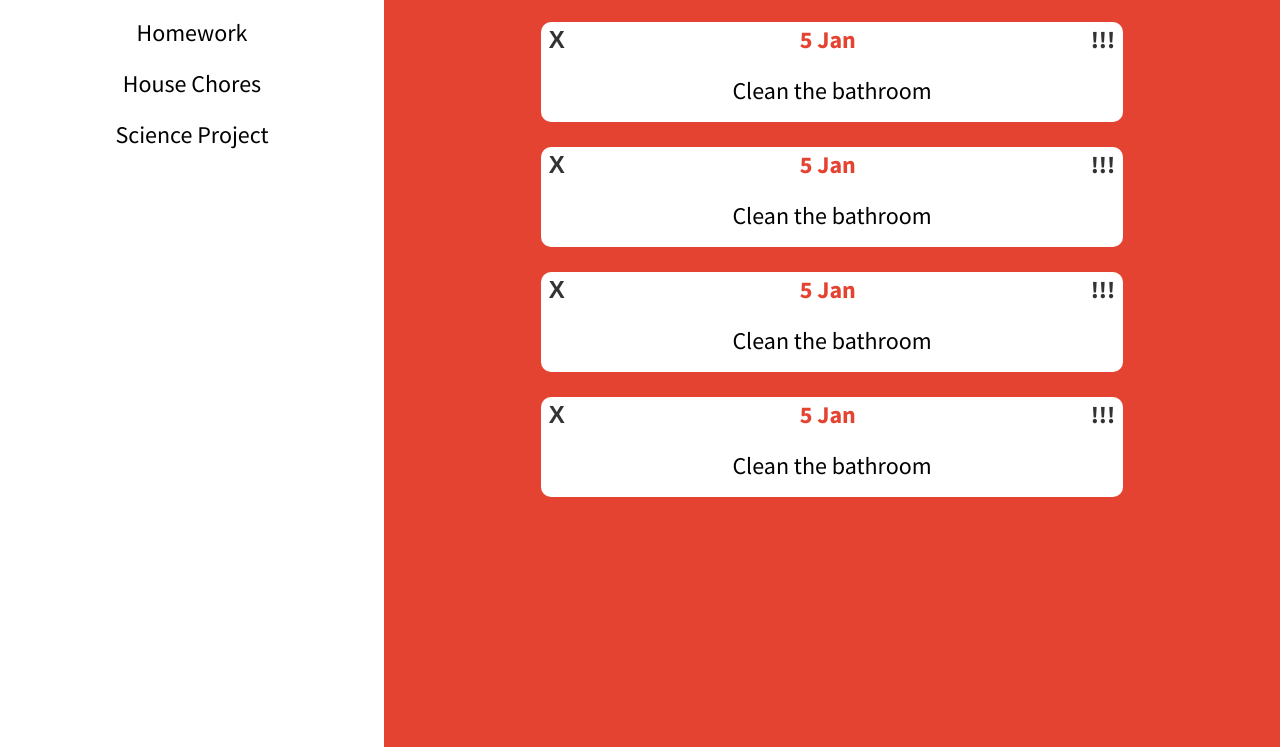
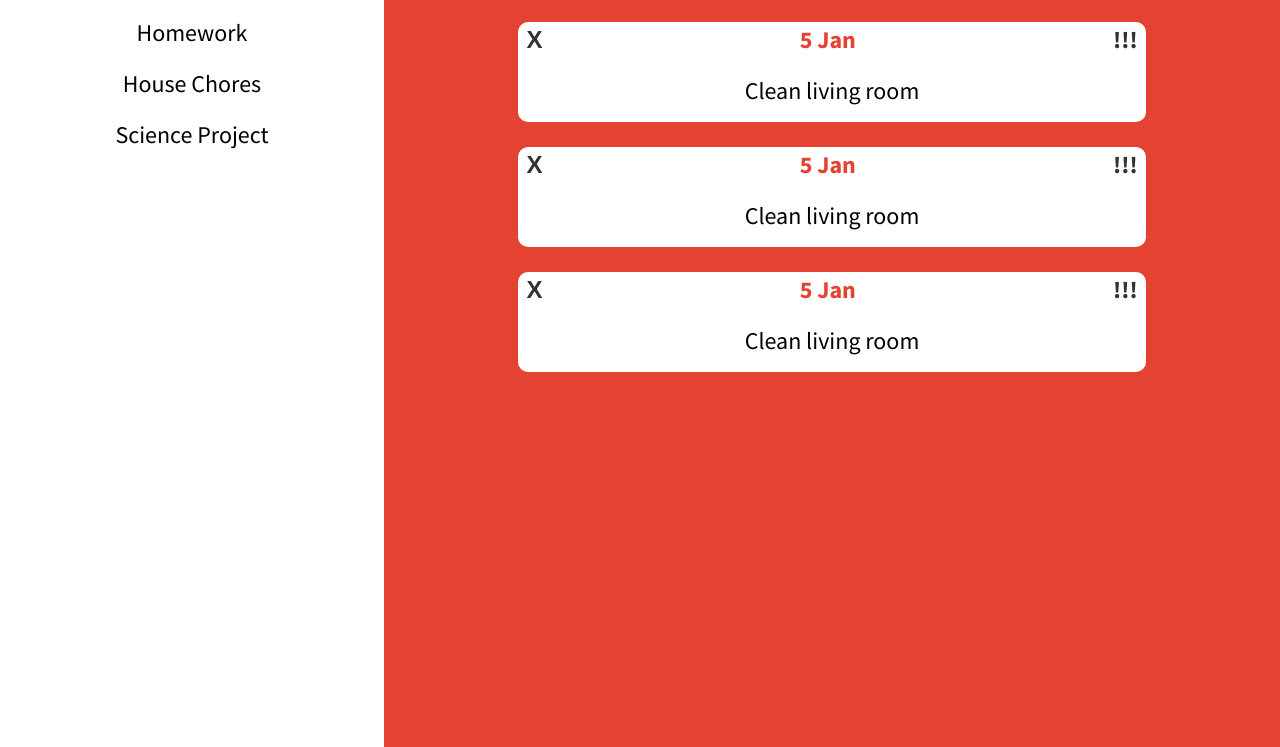
Before and after one commit to RochaLS/js-todolist, a website built with webpack: page dist/index.html in a window 1280 px wide. Shown: the part 53-800 px from the top of the page. Built offline with nearby package versions, Linux system fonts and the light colour scheme.

Commit message:
generating cards with js

```diff
--- a/src/index.js
+++ b/src/index.js
@@ -1 +1,4 @@
+import { loadCards } from "./view/cards.js";
 console.log('Hi!');
+
+loadCards();
--- /dev/null
+++ b/src/model/category.js
@@ -0,0 +1,6 @@
+class Category {
+    constructor(name, items) {
+        this.name = name;
+        this.items = items;
+    }
+}
--- /dev/null
+++ b/src/model/item.js
@@ -0,0 +1,11 @@
+class Item {
+
+    done = false;
+
+    constructor(title, description, dueDate, category) {
+        this.title = title;
+        this.description = description;
+        this.dueData = dueDate;
+        this.category = category;
+    }
+}
--- /dev/null
+++ b/src/view/cards.js
@@ -0,0 +1,41 @@
+function createCard() {
+    const card = createElementWithClassName('div', 'item');
+    const topArea = createElementWithClassName('div', 'topArea');
+    const button = document.createElement('button');
+    button.textContent = 'X'
+    const date = createElementWithClassName('p', 'date');
+    date.textContent = '5 Jan';
+    const priority = document.createElement('p');
+    priority.textContent = '!!!';
+    const mainContent = createElementWithClassName('div', 'mainContent');
+    const description = document.createElement('p');
+    description.textContent = 'Clean living room';
+
+    card.appendChild(topArea);
+    card.appendChild(mainContent);
+    topArea.appendChild(button);
+    topArea.appendChild(date);
+    topArea.appendChild(priority);
+    mainContent.appendChild(description);
+
+    return card;
+
+}
+
+
+function createElementWithClassName(element, className) {
+    const e = document.createElement(element);
+    e.className = className;
+    console.log(e)
+    return e;
+}
+
+function loadCards() {
+    const list = document.querySelector('.list');
+
+    for (let i = 0; i < 3; i++) {
+        list.appendChild(createCard());
+    }
+}
+
+export { loadCards };
```
Also changed, not shown: dist/index.html, dist/main.js, dist/style.css.
